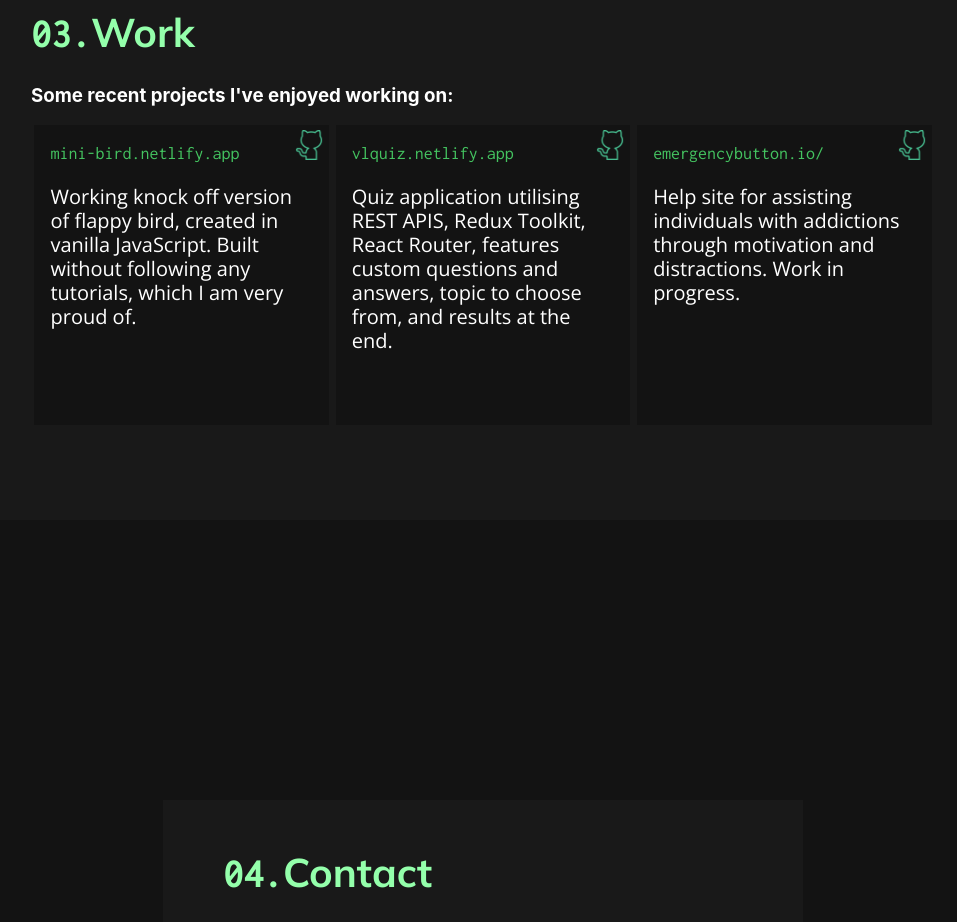
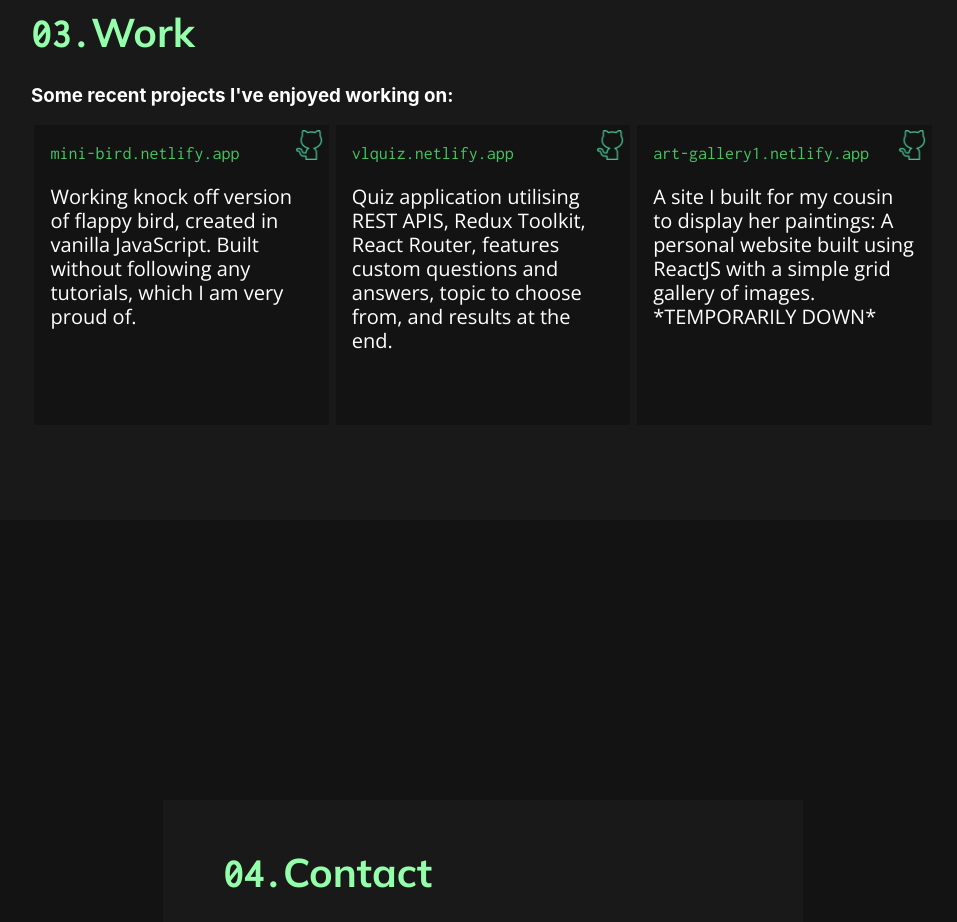
Before and after one commit to zombozz/portfolio, a React (Create React App) app: page / in a window 1280 px wide. Shown: the part 2640-3562 px from the top of the page, without its empty margins (157-1114 px from the left). Built offline with nearby package versions, Linux system fonts and the light colour scheme.

Commit message:
'changes'

```diff
--- a/src/Contact.js
+++ b/src/Contact.js
@@ -9,7 +9,7 @@ const Contact = () => {
           <a className='s1' target="blank" href='https://github.com/zombozz'><img src="images/github.png"></img></a>
           <a className='s2' target="blank" href='#'><img src="images/instagram.png"></img></a>
           <a className='s3' target="blank" href='https://www.linkedin.com/in/abdullah-ibn-saleem-819a6b230/'><img src="images/linkedin.png"></img></a>
-          <a className='s4' target="blank" href='https://twitter.com/abdullah___is'><img src="images/twitter.png"></img></a>
+          <a className='s4' target="blank" href='https://twitter.com/a_ibnsaleem'><img src="images/twitter.png"></img></a>
         </div>
         <h2>...or email me at  <a href="mailto:rj4z80zz@gmail.com"><span> rj4z80zz@gmail.com</span></a></h2>
     </div>
--- a/src/Work.js
+++ b/src/Work.js
@@ -21,16 +21,16 @@ const Work = () => {
                 <a target='#' href="https://github.com/zombozz/quiz-finished"><img src="images/github.png"></img></a>
                 <p>Quiz application utilising REST APIS, Redux Toolkit, React Router, features custom questions and answers, topic to choose from, and results at the end.</p>
             </div>
-            <div id="work-cont" className='work-3'>
+            {/* <div id="work-cont" className='work-3'>
                 <a target='#' href="https://emergencybutton.io/">emergencybutton.io/</a>
                 <a target='#' href="https://github.com/zombozz/TEB"><img src="images/github.png"></img></a>
                 <p>Help site for assisting individuals with addictions through motivation and distractions. Work in progress.</p>
-            </div>
-            {/* <div id="work-cont" className='work-3'>
+            </div> */}
+            <div id="work-cont" className='work-3'>
                 <a target='#' href="https://art-gallery1.netlify.app">art-gallery1.netlify.app</a>
                 <a target='#' href="https://github.com/zombozz/artwork-show"><img src="images/github.png"></img></a>
-                <p>A site I built for my cousin to display her paintings: A personal website built using ReactJS with a simple grid gallery of images.</p>
-            </div> */}
+                <p>A site I built for my cousin to display her paintings: A personal website built using ReactJS with a simple grid gallery of images. *TEMPORARILY DOWN*</p>
+            </div>
         </div>
     </div>
   )
```
